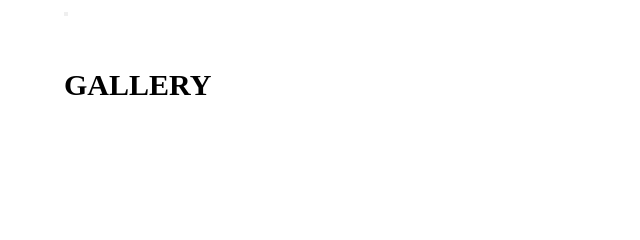
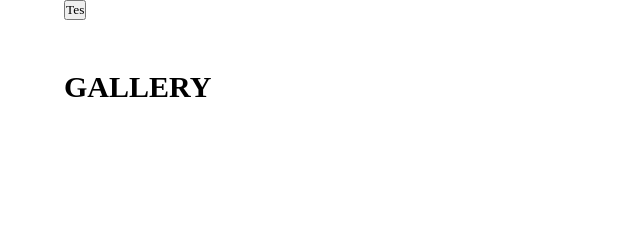
Before and after one commit to PoonamKumbhar18/ForkInfosystems, a plain HTML site: page html/gallary.html in a window 1280 px wide. Shown: the top 240 px of the page, 0-640 px from the left. Drawn offline with Linux system fonts and the light colour scheme; files whose address does not match are found by name; a web font is replaced by a local one.

Commit message:
Updated course

```diff
--- a/html/gallary.html
+++ b/html/gallary.html
@@ -17,7 +17,7 @@
 </head>
 <body>
 	<div class="main-gallary">
-		<button onclick="getPictures()"></button>
+		<button onclick="getPictures()">Tes</button>
 
 		<h2>GALLERY</h2>
 
```
